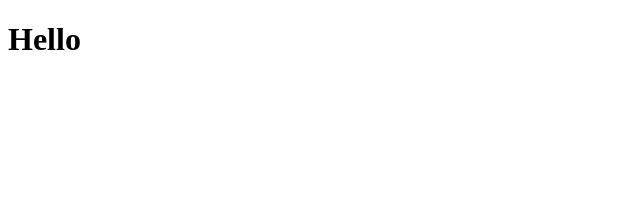
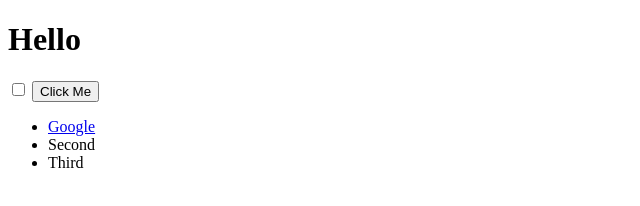
Before and after one commit to tamfolio/Javascript_DOM, a plain HTML site: page index.html in a window 1280 px wide. Shown: the whole page, without its empty margins (0-640 px from the left). Drawn offline with Linux system fonts and the light colour scheme.

Commit message:
Virtual dom

```diff
--- a/index.html
+++ b/index.html
@@ -10,6 +10,17 @@
 <body>
     <h1>Hello</h1>
 
+    <input type="checkbox">
+
+    <button>Click Me</button>
+
+    <ul>
+        <li>
+            <a href="www.google.com">Google</a>
+        </li>
+        <li class="list">Second</li>
+        <li class="lsit">Third</li>
+    </ul>
 
     <script src="./index.js"></script>
 </body>
```
